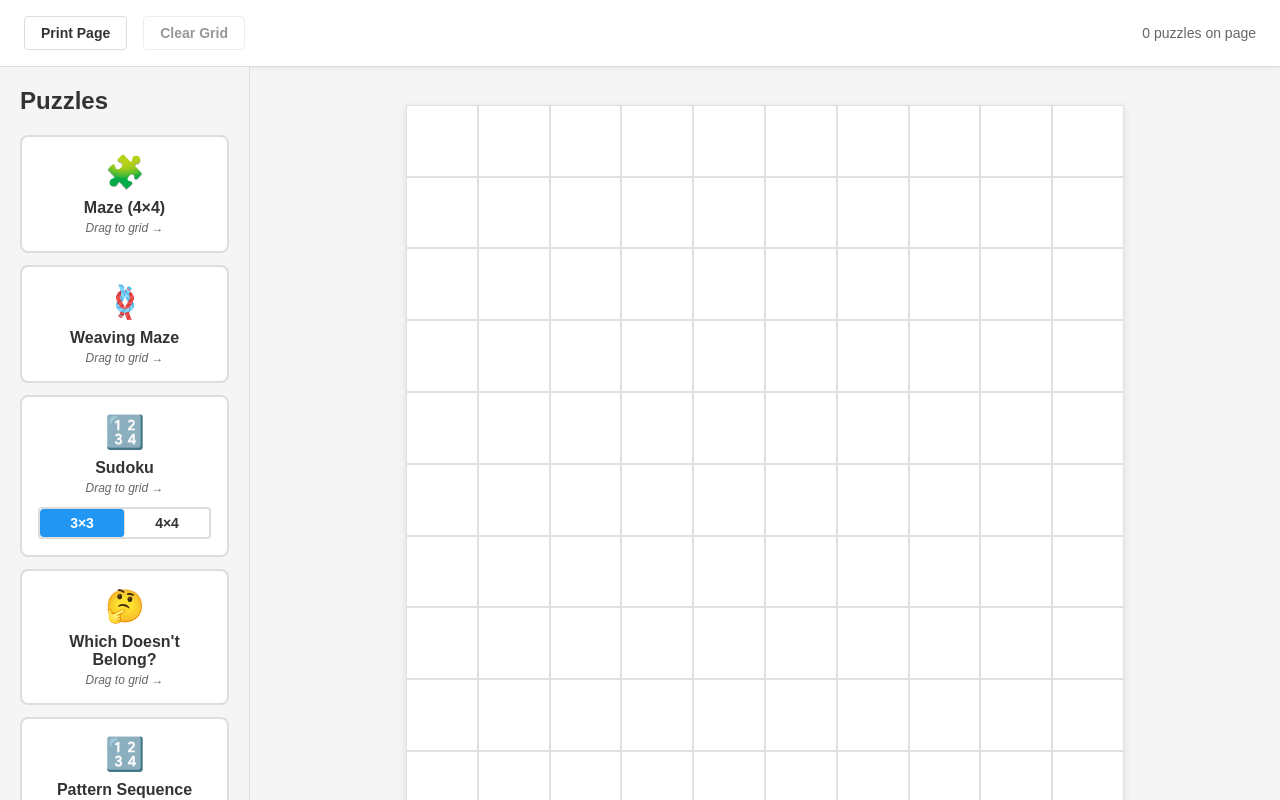
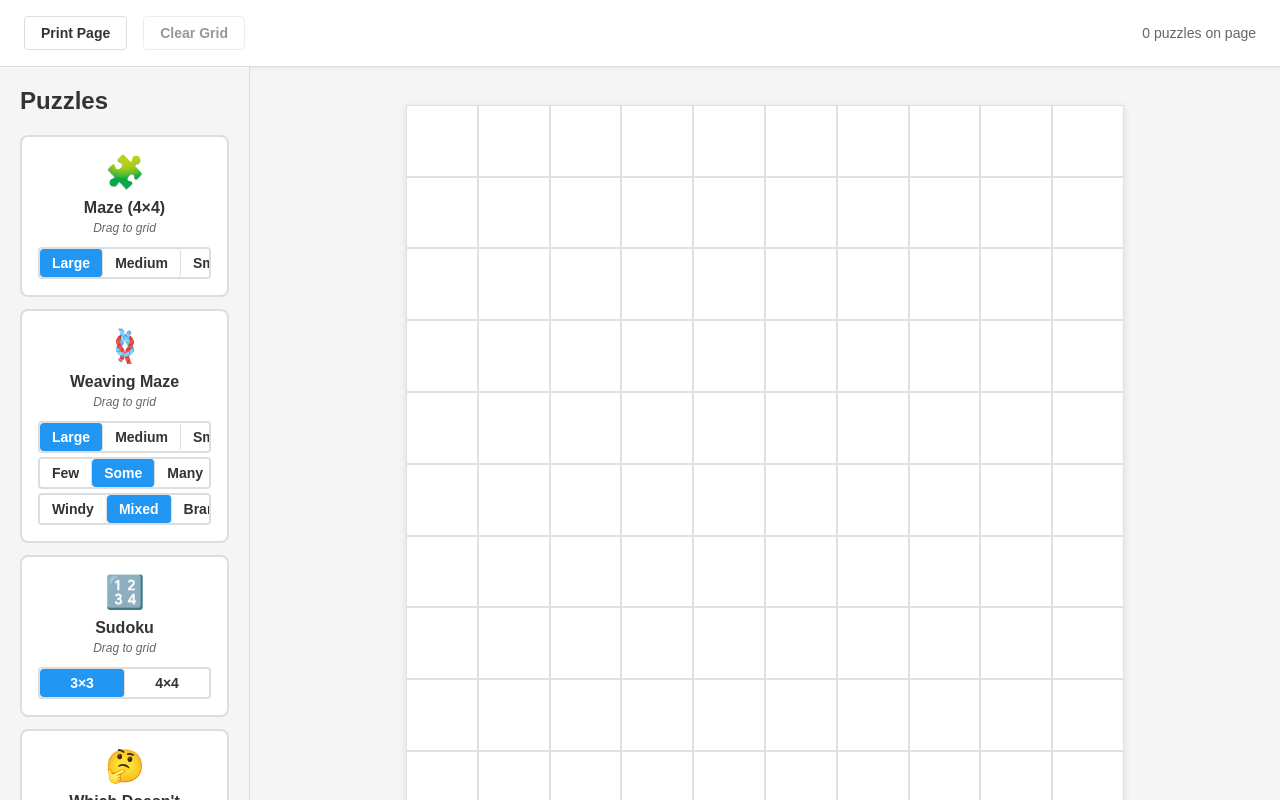
Before and after one commit to dslh/puzzle-page, a React (Vite) app: page / in a window 1280 px wide. Built offline with nearby package versions, Linux system fonts and the light colour scheme; a web font is replaced by a local one.

Commit message:
Sidebar config for all puzzle types

```diff
--- a/src/App.tsx
+++ b/src/App.tsx
@@ -1,6 +1,7 @@
 import { useState } from 'react';
 import Sidebar from './components/Sidebar';
 import GridLayout from './components/GridLayout';
+import { DragConfigProvider } from './contexts/DragConfigContext';
 import type { PlacedPuzzle } from './types/puzzle';
 import styles from './App.module.css';
 
@@ -75,6 +76,7 @@ function App() {
   };
 
   return (
+    <DragConfigProvider>
       <div className={styles.app}>
         <div className={styles.controls}>
           <button onClick={handlePrint}>Print Page</button>
@@ -99,6 +101,7 @@ function App() {
           />
         </div>
       </div>
+    </DragConfigProvider>
   );
 }
 
--- a/src/components/GridLayout.tsx
+++ b/src/components/GridLayout.tsx
@@ -3,6 +3,7 @@ import type { DragEvent } from 'react';
 import { GRID_COLS, GRID_ROWS, CELL_SIZE_MM } from '../types/puzzle';
 import type { PlacedPuzzle, PuzzleType } from '../types/puzzle';
 import { getPuzzleDefinition } from './puzzles';
+import { useDragConfig } from '../contexts/DragConfigContext';
 import PuzzleWrapper from './PuzzleWrapper';
 import styles from './GridLayout.module.css';
 
@@ -21,12 +22,12 @@ interface DragState {
   width: number;
   height: number;
   puzzleId?: string; // If present, we're moving an existing puzzle
-  config?: unknown; // Optional config from sidebar
 }
 
 export default function GridLayout({ puzzles, onAddPuzzle, onRemovePuzzle, onRerollPuzzle, onUpdatePuzzle, onResizePuzzle, onConfigChange }: GridLayoutProps) {
   const [dragOver, setDragOver] = useState<{ x: number; y: number } | null>(null);
   const [dragData, setDragData] = useState<DragState | null>(null);
+  const { dragConfig, setDragConfig } = useDragConfig();
 
   const checkCollision = (x: number, y: number, width: number, height: number, excludeId?: string): boolean => {
     // Check if puzzle would go out of bounds
@@ -59,21 +60,9 @@ export default function GridLayout({ puzzles, onAddPuzzle, onRemovePuzzle, onRer
         const puzzleType = parts[1];
         const width = parseInt(parts[2]);
         const height = parseInt(parts[3]);
+        const puzzleId = parts[4] || undefined;
 
-        // parts[4] is always puzzleId (may be empty string or undefined)
-        // parts[5] is always config (if present)
-        const puzzleId = parts[4] || undefined;
-        let config: unknown = undefined;
-
-        if (parts[5]) {
-          try {
-            config = JSON.parse(decodeURIComponent(parts[5]));
-          } catch (e) {
-            console.error('Failed to parse config from drag data:', e);
-          }
-        }
-
-        setDragData({ type: puzzleType, width, height, puzzleId, config });
+        setDragData({ type: puzzleType, width, height, puzzleId });
       }
       return;
     }
@@ -115,6 +104,12 @@ export default function GridLayout({ puzzles, onAddPuzzle, onRemovePuzzle, onRer
       } else {
         // Adding a new puzzle from sidebar
         const definition = getPuzzleDefinition(dragData.type);
+
+        // Get config from context if available, otherwise use definition default
+        const config = dragConfig?.puzzleType === dragData.type
+          ? dragConfig.config
+          : definition?.defaultConfig;
+
         const newPuzzle: PlacedPuzzle = {
           id: `${dragData.type}-${Date.now()}-${Math.random()}`,
           type: dragData.type as PuzzleType,
@@ -123,7 +118,7 @@ export default function GridLayout({ puzzles, onAddPuzzle, onRemovePuzzle, onRer
           seed: Date.now() + Math.floor(Math.random() * 1000),
           width: dragData.width,
           height: dragData.height,
-          config: dragData.config ?? definition?.defaultConfig,
+          config,
         };
 
         onAddPuzzle(newPuzzle);
@@ -132,6 +127,7 @@ export default function GridLayout({ puzzles, onAddPuzzle, onRemovePuzzle, onRer
 
     setDragOver(null);
     setDragData(null);
+    setDragConfig(null);
   };
 
   const renderGridCells = () => {
--- a/src/components/PuzzleWrapper.tsx
+++ b/src/components/PuzzleWrapper.tsx
@@ -88,7 +88,14 @@ export default function PuzzleWrapper({ puzzle, onRemove, onReroll, onResize, on
       return null;
     }
 
-    const Component = definition.component as React.ComponentType<any>;
+    // Cast needed: registry aggregates heterogeneous puzzle types as PuzzleDefinition<unknown>
+    // Type safety is preserved within individual puzzle definitions
+    const Component = definition.component as React.ComponentType<{
+      gridWidth: number;
+      gridHeight: number;
+      seed: number;
+      config: unknown;
+    }>;
 
     // Use puzzle's stored config, fallback to definition default
     const config = puzzle.config ?? definition.defaultConfig;
@@ -146,12 +153,16 @@ export default function PuzzleWrapper({ puzzle, onRemove, onReroll, onResize, on
       {puzzleDef?.configComponent && onConfigChange && (
         <div className={styles.configPanel}>
           {(() => {
-            const ConfigComponent = puzzleDef.configComponent as React.ComponentType<any>;
+            // Cast needed: registry aggregates heterogeneous puzzle types
+            const ConfigComponent = puzzleDef.configComponent as React.ComponentType<{
+              value: unknown;
+              onChange: (config: unknown) => void;
+            }>;
             const currentConfig = puzzle.config ?? puzzleDef.defaultConfig;
             return (
               <ConfigComponent
                 value={currentConfig}
-                onChange={(newConfig: unknown) => {
+                onChange={(newConfig) => {
                   onConfigChange(puzzle.id, newConfig);
                 }}
               />
--- a/src/components/Sidebar.tsx
+++ b/src/components/Sidebar.tsx
@@ -1,26 +1,49 @@
-import { useState } from 'react';
+import { useState, useCallback } from 'react';
 import type { DragEvent } from 'react';
 import { PUZZLE_DEFINITIONS } from './puzzles';
-import type { SudokuConfig } from './puzzles/Sudoku';
+import { useDragConfig } from '../contexts/DragConfigContext';
+import type { PuzzleType } from '../types/puzzle';
 import styles from './Sidebar.module.css';
 
 export default function Sidebar() {
-  const [sudokuSize, setSudokuSize] = useState<3 | 4>(3);
+  // Generic config state: maps puzzle type to its current config
+  // Initialized from defaultConfig for each puzzle that has one
+  const [configs, setConfigs] = useState<Record<string, unknown>>(() => {
+    const initial: Record<string, unknown> = {};
+    for (const puzzle of PUZZLE_DEFINITIONS) {
+      if (puzzle.defaultConfig !== undefined) {
+        initial[puzzle.type] = puzzle.defaultConfig;
+      }
+    }
+    return initial;
+  });
 
-  const handleDragStart = (e: DragEvent<HTMLDivElement>, type: string, width: number, height: number) => {
-    // Use custom type to pass puzzle data, including config for Sudoku
+  const { setDragConfig } = useDragConfig();
+
+  const handleConfigChange = useCallback((puzzleType: PuzzleType, newConfig: unknown) => {
+    setConfigs(prev => ({
+      ...prev,
+      [puzzleType]: newConfig,
+    }));
+  }, []);
+
+  const handleDragStart = (e: DragEvent<HTMLDivElement>, type: PuzzleType, width: number, height: number) => {
     e.dataTransfer.effectAllowed = 'copy';
 
-    // Format: puzzle/{type}/{width}/{height}/{puzzleId}/{config}
-    // For new puzzles, puzzleId slot is empty
-    let dataString = `puzzle/${type}/${width}/${height}`;
+    // Simplified dataTransfer format - no config in string
+    // Format: puzzle/{type}/{width}/{height}
+    e.dataTransfer.setData(`puzzle/${type}/${width}/${height}`, '');
 
-    if (type === 'sudoku') {
-      const config: SudokuConfig = { size: sudokuSize };
-      dataString += `//${JSON.stringify(config)}`; // Empty puzzleId slot
+    // Pass config via context instead
+    const currentConfig = configs[type];
+    if (currentConfig !== undefined) {
+      setDragConfig({ puzzleType: type, config: currentConfig });
     }
+  };
 
-    e.dataTransfer.setData(dataString, '');
+  const handleDragEnd = () => {
+    // Clear drag config when drag ends (whether dropped or cancelled)
+    setDragConfig(null);
   };
 
   return (
@@ -29,7 +52,7 @@ export default function Sidebar() {
       <div className={styles.puzzleList}>
         {PUZZLE_DEFINITIONS.map((puzzle) => {
           const ConfigComponent = puzzle.configComponent;
-          const isSudoku = puzzle.type === 'sudoku';
+          const currentConfig = configs[puzzle.type];
 
           return (
             <div
@@ -37,18 +60,26 @@ export default function Sidebar() {
               className={styles.puzzleItem}
               draggable
               onDragStart={(e) => handleDragStart(e, puzzle.type, puzzle.defaultWidth, puzzle.defaultHeight)}
+              onDragEnd={handleDragEnd}
             >
-              <div className={styles.icon}>
-                {puzzle.icon}
-              </div>
+              <div className={styles.icon}>{puzzle.icon}</div>
               <div className={styles.label}>{puzzle.label}</div>
-              <div className={styles.hint}>Drag to grid →</div>
-              {isSudoku && ConfigComponent && (
+              <div className={styles.hint}>Drag to grid</div>
+              {ConfigComponent && currentConfig !== undefined && (
                 <div className={styles.configSection}>
-                  <ConfigComponent
-                    value={{ size: sudokuSize }}
-                    onChange={(config: SudokuConfig) => setSudokuSize(config.size)}
-                  />
+                  {(() => {
+                    // Cast needed: registry aggregates heterogeneous puzzle types
+                    const Config = ConfigComponent as React.ComponentType<{
+                      value: unknown;
+                      onChange: (config: unknown) => void;
+                    }>;
+                    return (
+                      <Config
+                        value={currentConfig}
+                        onChange={(newConfig) => handleConfigChange(puzzle.type, newConfig)}
+                      />
+                    );
+                  })()}
                 </div>
               )}
             </div>
--- /dev/null
+++ b/src/contexts/DragConfigContext.tsx
@@ -0,0 +1,32 @@
+import { createContext, useContext, useState, type ReactNode } from 'react';
+import type { PuzzleType } from '../types/puzzle';
+
+interface DragConfig {
+  puzzleType: PuzzleType;
+  config: unknown;
+}
+
+interface DragConfigContextValue {
+  dragConfig: DragConfig | null;
+  setDragConfig: (config: DragConfig | null) => void;
+}
+
+const DragConfigContext = createContext<DragConfigContextValue | null>(null);
+
+export function DragConfigProvider({ children }: { children: ReactNode }) {
+  const [dragConfig, setDragConfig] = useState<DragConfig | null>(null);
+
+  return (
+    <DragConfigContext.Provider value={{ dragConfig, setDragConfig }}>
+      {children}
+    </DragConfigContext.Provider>
+  );
+}
+
+export function useDragConfig() {
+  const context = useContext(DragConfigContext);
+  if (!context) {
+    throw new Error('useDragConfig must be used within a DragConfigProvider');
+  }
+  return context;
+}
--- a/src/types/puzzle.ts
+++ b/src/types/puzzle.ts
@@ -41,6 +41,15 @@ export interface ResizableConfig {
   maxHeight?: number;
 }
 
+/**
+ * Standard props interface for puzzle config components.
+ * All configComponent implementations must follow this interface.
+ */
+export interface PuzzleConfigProps<TConfig> {
+  value: TConfig;
+  onChange: (config: TConfig) => void;
+}
+
 export interface PuzzleDefinition<TConfig = unknown> {
   type: PuzzleType;
   label: string;
@@ -49,8 +58,8 @@ export interface PuzzleDefinition<TConfig = unknown> {
   defaultWidth: number;
   defaultHeight: number;
   resizable?: ResizableConfig;
-  configComponent?: React.ComponentType<any>; // For future configuration UI
-  defaultConfig?: TConfig; // For future default configuration
+  configComponent?: React.ComponentType<PuzzleConfigProps<TConfig>>;
+  defaultConfig?: TConfig;
 }
 
 export const GRID_COLS = 10;
```
Lines whose indentation alone changed are shown as unchanged.
